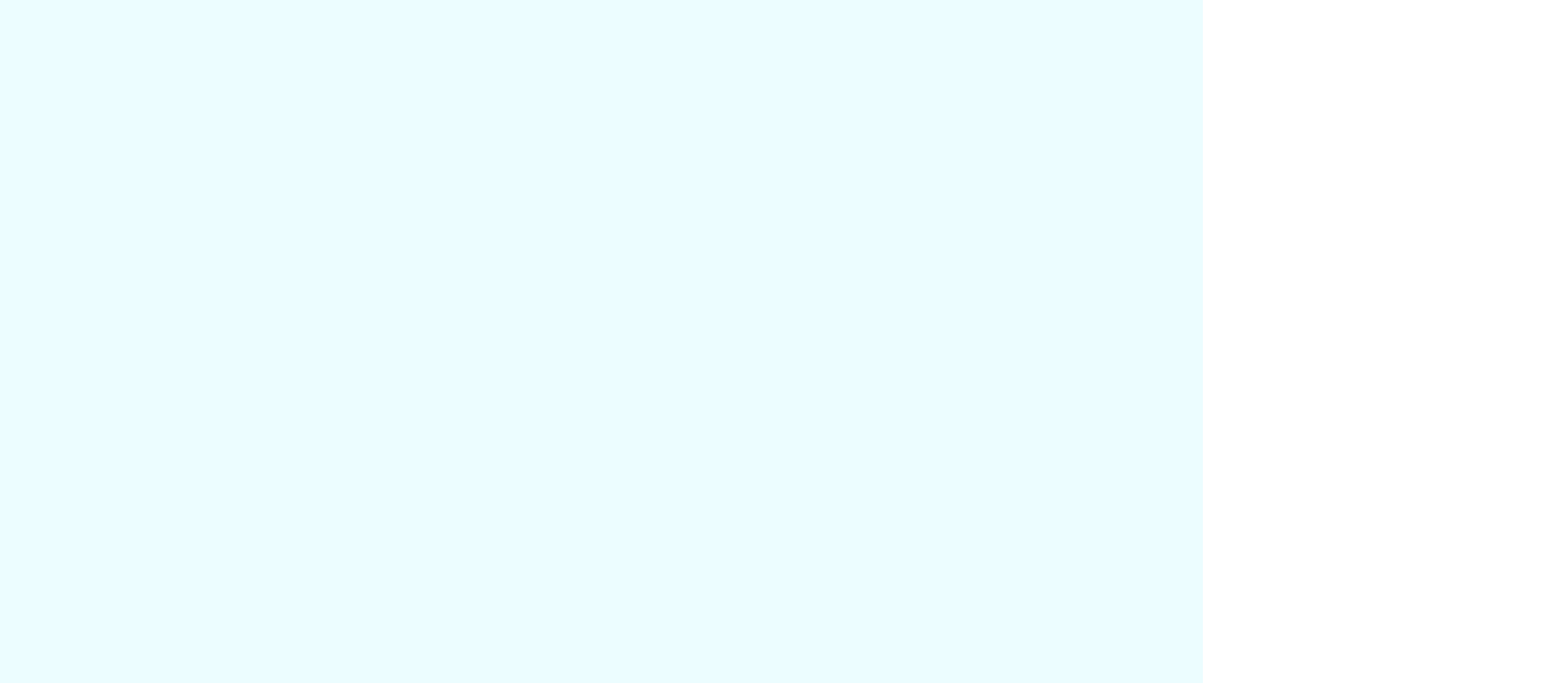
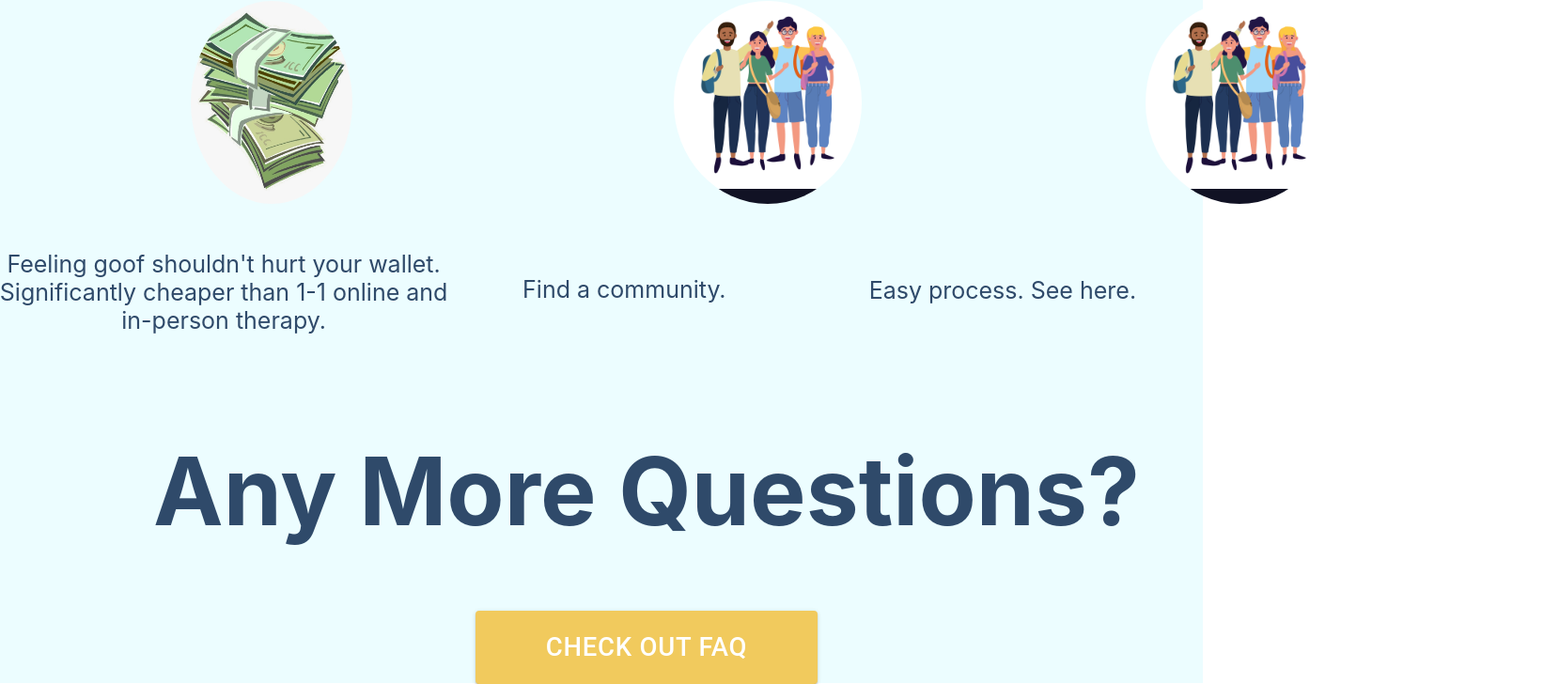
Before and after one commit to kais509/Gruup, a React (Create React App) app in the folder gruup/: page / in a window 1280 px wide. Shown: the part 799-1527 px from the top of the page at 94% size, 1659 px wide, since content can reach past the window. Built offline with nearby package versions, Linux system fonts and the light colour scheme.

Commit message:
Updated homepage

```diff
--- a/gruup/src/components/pages/Home.css
+++ b/gruup/src/components/pages/Home.css
@@ -28,15 +28,15 @@
 }
 .container .image-logo{
   position: relative;
-  left: 55%;
-  bottom: 240%;
+  left: 35%;
+  bottom: 220%;
 }
 .howitworks{
   display: flex;
   flex-direction: column;
   align-items: center;
   position: relative;
-  bottom: 200%;
+  bottom: 840%;
 
   margin-bottom: 4%;
 }
@@ -53,15 +53,43 @@
 .images{
   display: flex;
   flex-direction: row;
-  gap: 20%;
   position: relative;
-  bottom: 200%;
-  left: 25%;
+  bottom: 420%;
+  right: 20%;
 }
-.images .MuiAvatar-img{
+.images img{
+  border-radius: 50%;
+  transform: scale(0.2);
+}
+.images .image2{
+  position: relative;
+  right: 34%;
+}
+.images .image3{
+  position: relative;
+  right: 76%;
+}
+
+.imagedesc1{
+  position: relative;
+  bottom: 680%;
+  text-align: center;
+  right: 38%;
+}
+.imagedesc2{
+  position: relative;
+  bottom: 780%;
+  text-align: center;
+  right: 2%;
 
 }
+.imagedesc3{
+  position: relative;
+  bottom: 863%;
+  text-align: center;
+  left: 32%;
 
+}
   .word {
     font-size:3em;
     font-weight:bold;
--- a/gruup/src/components/pages/Home.js
+++ b/gruup/src/components/pages/Home.js
@@ -3,10 +3,6 @@ import "../../App.css";
 import "./Home.css";
 import { makeStyles } from '@material-ui/core/styles';
 import Button from '@material-ui/core/Button';
-import Roll from 'react-reveal/Roll';
-import Zoom from 'react-reveal/Zoom';
-import LightSpeed from 'react-reveal/LightSpeed';
-import Avatar from '@material-ui/core/Avatar';
 
 //import HeroSection from "../HeroSection";
 
@@ -35,19 +31,22 @@ function Home() {
             <img class="image-logo" src="pwvs6atMNMdw.gif" alt="hi"></img>
 
             <div class="images">
-                <Avatar alt="image1" src="download.jpeg" />
-                <Avatar alt="image2" src="download.jpeg" />
-                <Avatar alt="image3" src="download.jpeg" />
+                <img className ="image1" src="money.jpeg" />
+                <img className ="image2" src="friends.jpeg" />
+                <img className ="image3" src="friends.jpeg" />
             </div>
+            <p className= "imagedesc1">Feeling goof shouldn't hurt your wallet. <br></br>Significantly cheaper than 1-1 online and<br></br> in-person therapy.</p>
+            <p className = "imagedesc2">Find a community.</p>
+            <p className = "imagedesc3">Easy process. See here.</p>
 
-            {/* <div class="howitworks">
+            { <div class="howitworks">
 
-                    <h1>What is Gruup?</h1>
-                    <Button className="howitworksbutton" variant="contained" color="primary" href="/howitworks">
-                        Learn More
+                    <h1>Any More Questions?</h1>
+                    <Button className="howitworksbutton" variant="contained" color="primary" href="/faq">
+                        Check out FAQ
                     </Button>
 
-            </div> */}
+            </div> }
 
 
         </div>
--- a/gruup/src/components/pages/Login.js
+++ b/gruup/src/components/pages/Login.js
@@ -15,7 +15,7 @@ function Login() {
 
         <div class = "hi">
         <form>
-            <div class = "his">
+            <div className = "form-container">
             <h1 className = "signUp"> Log In </h1>
             <div className="textfil">
             <TextField  id="standard-basic" label="Email Address" />
--- a/gruup/src/components/pages/SessionsAvail.css
+++ b/gruup/src/components/pages/SessionsAvail.css
@@ -1,8 +1,12 @@
-.airTable{
-
-    height:533;
+h1{
+    color:  #2F4A6A;
+    font-size: 4.6rem;
+}
+.airtable-embed{
+    position: relative;
+    top: 50%;
+    height:30rem;
     width: 50rem;
     background: transparent;
-    border: 1px solid #ccc;
-
+    border: 5px solid #ccc;
 }
--- a/gruup/src/components/pages/SessionsAvail.js
+++ b/gruup/src/components/pages/SessionsAvail.js
@@ -5,8 +5,10 @@ import IframeResizer from 'iframe-resizer-react'
 
 const SessionsAvail = () => (
 
-    <IFrame className = 'airTable' class="airtable-embed" src="https://airtable.com/embed/shr3JF0ADjKd3TeUW?backgroundColor=cyan" width = "850rem" height = "500rem" > </IFrame>
-
+<div>
+    <h1>Sessions Available</h1>
+    <IFrame className = "airTable" class="airtable-embed" src="https://airtable.com/embed/shr3JF0ADjKd3TeUW?backgroundColor=cyan" width = "850rem" height = "500rem" > </IFrame>
+     </div>
 )
 
 
--- a/gruup/src/components/pages/Signup.css
+++ b/gruup/src/components/pages/Signup.css
@@ -8,24 +8,24 @@
     color: #2F4A6A;
 
 }
-.hi .his{
+.hi .form-container{
     display: flex;
     flex-direction: column;
     align-items: center;
     margin-top: 8%;
 }
-.his h1{
+.form-container h1{
     font-size: 400%;
 }
-.his .textfil{
+.form-container .textfil{
  margin-bottom: 8%;
 }
-.his #standard-basic{
+.form-container #standard-basic{
     width: 30rem;
 }
-.his .name{
+.form-container .name{
     margin-top: 5%;
 }
-.his a{
+.form-container a{
     color:#2F4A6A;
 }
--- a/gruup/src/components/pages/Signup.js
+++ b/gruup/src/components/pages/Signup.js
@@ -13,7 +13,7 @@ function Signup () {
     return (
         <div class = "hi">
             <form>
-                <div class = "his">
+                <div className = "form-container">
                 <h1 className = "signUp"> Sign Up </h1>
                 <div className="textfil">
                 <TextField  id="standard-basic" label="Email Address" />
```
Also changed, not shown: gruup/public/friends.jpeg (added), gruup/public/money.jpeg (added).
